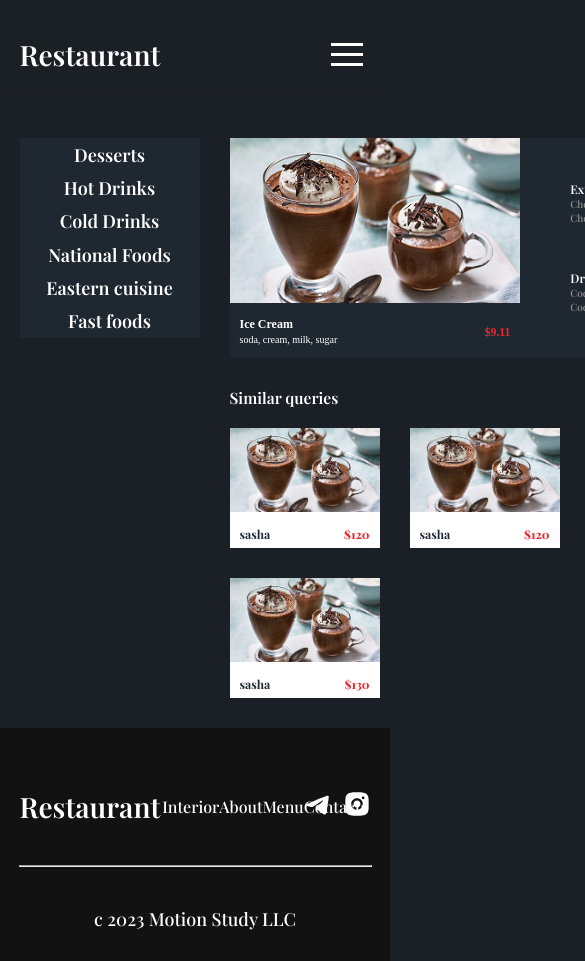
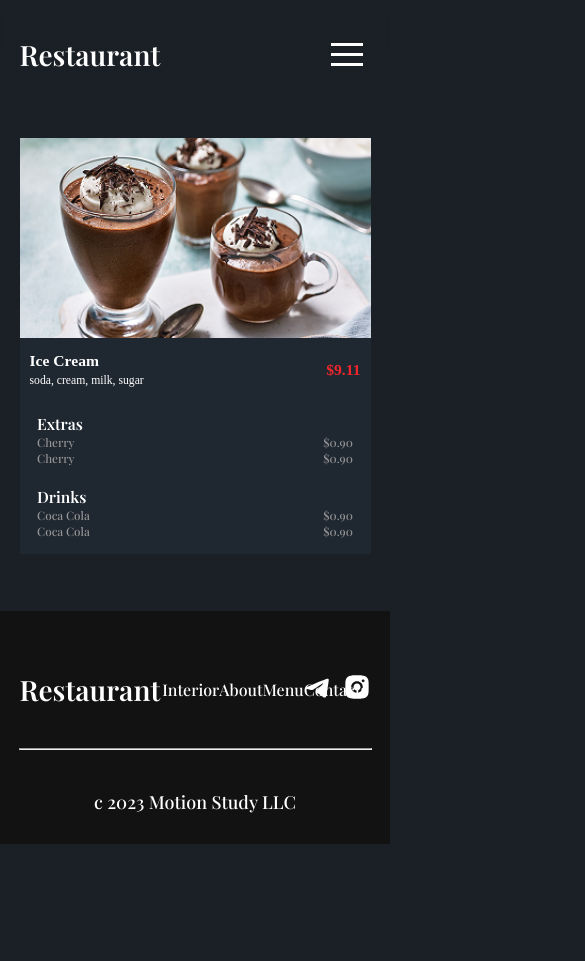
Before and after one commit to chyngyz-sultanaliev/Restaurant, a React (Vite) app: page /detail/1 in a window 390 px wide. Shown: the top 961 px of the page, 585 px wide, since content can reach past the window. After the commit the page ends 844 px from the top, so only its background shows below. Built offline with nearby package versions, Linux system fonts and the light colour scheme; a web font is replaced by a local one.

Commit message:
addMainAdup

```diff
--- a/src/components/pages/detail/index.scss
+++ b/src/components/pages/detail/index.scss
@@ -1,3 +1,5 @@
+@import url("https://fonts.googleapis.com/css2?family=Montserrat:ital,wght@0,100..900;1,100..900&family=Noto+Sans:ital,wght@0,100..900;1,100..900&family=Outfit:wght@100..900&display=swap");
+
 #detail {
   padding: 30px 0;
   .detail {
@@ -39,7 +41,7 @@
       flex-direction: column;
       gap: 30px;
       &__extras {
-        width: clamp(500px, 70vw, 773px);
+        width: clamp(500px, 62vw, 773px);
         display: flex;
         align-items: center;
         justify-content: flex-start;
@@ -127,3 +129,88 @@
     }
   }
 }
+
+@media (max-width: 990px) {
+  #detail .detail--blocks {
+    text-align: center;
+  }
+  #detail .detail {
+    display: flex;
+    align-items: center;
+    flex-direction: column;
+    gap: 30px;
+  }
+}
+@media (max-width: 600px) {
+
+  #detail .detail--right__extras {
+    flex-direction: column;
+    gap: 15px;
+    margin: 0 auto;
+    width: clamp(100px, 60vw, 400px);
+  }
+  #detail .detail--right__extras--cherry {
+    width: clamp(180px, 40vw, 334px);
+    display: flex;
+    margin-bottom: 15px;
+    gap: 20px;
+  }
+  #detail .detail--blocks {
+    display: none;
+    text-align: center;
+    gap: 15px;
+  }
+}
+@media (max-width: 550px) {
+  * {
+    margin: 0;
+    padding: 0;
+  }
+
+  #detail .detail--right__gueries {
+    display: none;
+  }
+  #detail .detail--blocks__block {
+    flex-shrink: 0;
+
+    a {
+      font-size: clamp(10px, 4vw, 18px);
+      flex-shrink: 0;
+      width: clamp(40px, 27vw, 140px);
+    }
+  }
+  #detail .detail--right__extras--content img {
+    width: clamp(100px, 90vw, 490px);
+    height: 70%;
+  }
+  #detail .detail--right__extras {
+    margin: 0 auto;
+    width: 100%;
+  }
+  #detail .detail--right__extras--cherry {
+    width: 90%;
+    h1 {
+      font-size: clamp(12px, 4vw, 33px);
+    }
+  }
+  #detail .detail--right__extras--content__cream {
+    h2 {
+      font-size: clamp(10px, 4vw, 30px);
+    }
+    h2 span {
+      font-size: clamp(10px, 3vw, 28px);
+    }
+    h3 {
+      color: #ef272c;
+      font-size: clamp(10px, 4vw, 28px);
+    }
+  }
+  #detail .detail--right__extras--cherry__h2 {
+    h2 {
+      font-size: clamp(10px, 3vw, 28px);
+    }
+    h3 {
+      font-size: clamp(10px, 3vw, 26px);
+    }
+  }
+}
--- a/src/components/pages/home/mainMenu/index.scss
+++ b/src/components/pages/home/mainMenu/index.scss
@@ -185,3 +185,39 @@
     }
   }
 }
+@media (max-width: 990px) {
+  #mainmenu .mainmenu--nav__right {
+    display: none;
+  }
+  #mainmenu .mainmenu--nav__left {
+    max-width: 100%;
+  }
+}
+@media (max-width: 890px) {
+  #mainmenu .mainmenu--nav__left {
+    max-width: 100%;
+    height: clamp(150px, 52vw, 420px);
+  }
+}
+@media (max-width: 790px) {
+  #mainmenu .mainmenu--nav__left {
+    max-width: 100%;
+    height: clamp(150px, 52vw, 420px);
+  }
+}
+@media (max-width: 690px) {
+  #mainmenu .mainmenu--nav__left {
+    max-width: 100%;
+    height: clamp(150px, 57vw, 420px);
+  }
+}
+@media (max-width: 550px) {
+  #mainmenu .mainmenu--nav__left {
+    display: flex;
+    align-items: center;
+    flex-direction: column;
+    width: clamp(280px, 40vw, 373px);
+    height: clamp(300px, 64vw, 430px);
+    background: #1f2731;
+  }
+}
--- a/src/components/pages/similar/index.jsx
+++ b/src/components/pages/similar/index.jsx
@@ -9,38 +9,43 @@ const Similar = () => {
   const product = [
     {
       id: 1,
-      title: "sasha",
+      title: "Ice Cream",
       url: detailslogo,
       category: "Desserts",
       price: "120",
+      desc: "soda,cream,milk,sugar",
     },
     {
       id: 2,
-      title: "sasha",
+      title: "Ice Cream",
       url: detailslogo,
       category: "Desserts",
       price: "120",
+      desc: "soda,cream,milk,sugar",
     },
     {
       id: 3,
-      title: "sasha",
+      title: "Ice Cream",
       url: detailslogo,
       category: "Hot Drinks",
       price: "130",
+      desc: "soda,cream,milk,sugar",
     },
     {
       id: 4,
-      title: "sasha",
+      title: "Ice Cream",
       url: detailslogo,
       category: "Cold Drinks",
       price: "140",
+      desc: "soda,cream,milk,sugar",
     },
     {
       id: 5,
-      title: "sasha",
+      title: "Ice Cream",
       url: detailslogo,
       category: "Fast foods",
       price: "150",
+      desc: "soda,cream,milk,sugar",
     },
   ];
 
--- a/src/components/pages/similar/index.scss
+++ b/src/components/pages/similar/index.scss
@@ -1,3 +1,4 @@
+@import url("https://fonts.googleapis.com/css2?family=Montserrat:ital,wght@0,100..900;1,100..900&family=Noto+Sans:ital,wght@0,100..900;1,100..900&family=Outfit:wght@100..900&display=swap");
 #similar {
   padding: 40px 0;
   .similar {
@@ -66,3 +67,57 @@
     }
   }
 }
+@media (max-width: 990px) {
+  #similar .similar {
+    display: flex;
+    align-items: center;
+    justify-content: center;
+    flex-direction: column;
+  }
+  #similar .similar--blocks {
+    display: flex;
+    flex-direction: row;
+    align-items: center;
+    justify-content: center;
+    gap: clamp(10px, 4vw, 30px);
+    height: 100px;
+  }
+
+  #similar .similar--blocks__block {
+    display: flex;
+    align-items: center;
+    justify-content: center;
+    height: clamp(33px, 6vw, 66px);
+    font-size: clamp(12p, 3vw, 24px);
+    background: #1f2731;
+    flex-shrink: 0;
+    // padding: 0 10px;
+  }
+}
+@media (max-width: 860px) {
+  #similar .similar--blocks {
+    display: grid;
+    grid-template-columns: 1fr 1fr 1fr;
+    gap: clamp(10px, 2vw, 30px);
+    margin-bottom: 50px;
+    flex-shrink: 0;
+  }
+}
+@media (max-width: 600px) {
+  #similar .similar--blocks {
+    display: flex;
+    align-items: center;
+    justify-content: center;
+    height: 10vh;
+    padding: 0 60px ;
+    width: clamp(150px, 70vw, 355px);
+    overflow-x: scroll;
+  }
+  #similar .similar--nav {
+
+    display: flex;
+    flex-direction: column;
+    gap: 5px;
+  }
+
+}
--- a/src/components/ui/productcard/Productcard.jsx
+++ b/src/components/ui/productcard/Productcard.jsx
@@ -8,7 +8,11 @@ const Productcard = ({ el }) => {
         <img src={el.url} alt="img" />
       </Link>
       <div className="product--title">
-        <h2>{el.title}</h2>
+        <h2>
+          {el.title} <br />
+          <span>{el.desc}</span>
+        </h2>
+
         <h3>${el.price}</h3>
       </div>
     </div>
--- a/src/components/ui/productcard/Productcard.scss
+++ b/src/components/ui/productcard/Productcard.scss
@@ -1,7 +1,8 @@
+@import url("https://fonts.googleapis.com/css2?family=Montserrat:ital,wght@0,100..900;1,100..900&family=Noto+Sans:ital,wght@0,100..900;1,100..900&family=Outfit:wght@100..900&display=swap");
 .product {
   background: white;
-  width: clamp(150px, 24vw, 370px);
-  height: clamp(120px, 20vw, 250px);
+  width: clamp(150px, 29vw, 370px);
+  height: clamp(120px, 22vw, 250px);
   img {
     width: 100%;
     height: 70%;
@@ -18,7 +19,7 @@
       span {
         font-weight: 300;
         font-size: clamp(10px, 2vw, 24px);
-        color: #939393;
+        color: #626060;
       }
     }
     h3 {
@@ -28,3 +29,35 @@
     }
   }
 }
+@media (max-width: 650px) {
+  .product {
+    width: clamp(190px, 52vw, 570px);
+    height: clamp(100px, 10vw, 170px);
+    display: flex;
+    background: transparent;
+    align-items: center;
+    img {
+      width: 110px;
+      border-radius: 7px;
+      object-fit: contain;
+    }
+    margin: 0 auto;
+  }
+  .product--title {
+    padding: 10px;
+    display: flex;
+    align-items: flex-start;
+    flex-direction: column;
+    h2 {
+      font-family: Spartan;
+      font-weight: 600;
+      font-size: 16px;
+      color: white;
+    }
+    h2 span {
+      font-weight: 300;
+      font-size: clamp(10px, 2vw, 24px);
+      color: white;
+    }
+  }
+}
```
